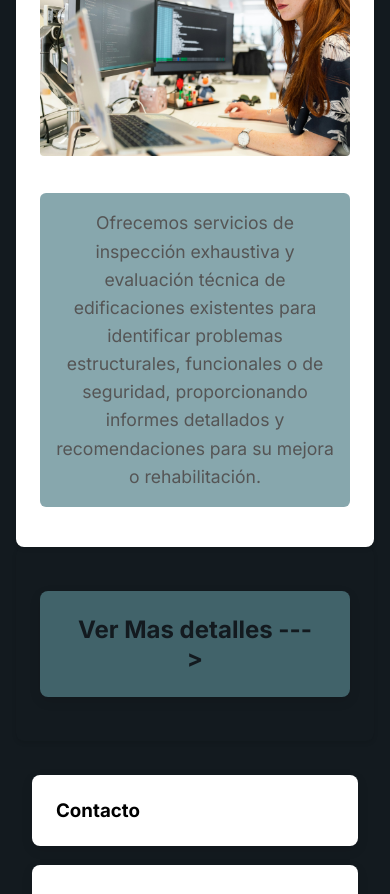
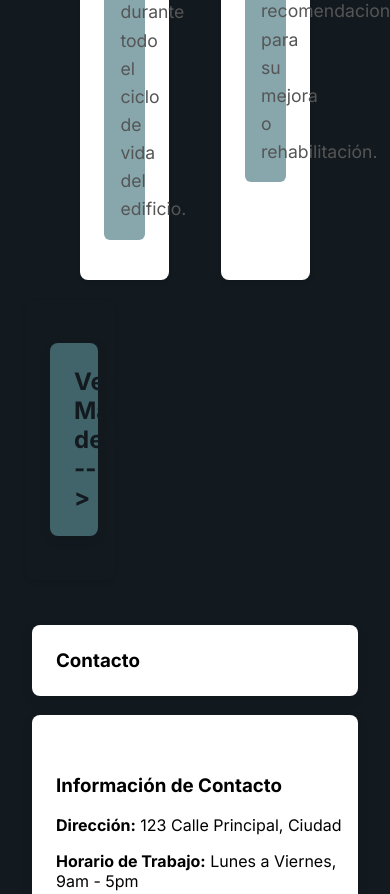
Before and after one commit to Pluribius/HTML_Ecommerce, a plain HTML site: page index.html in a window 390 px wide. Shown: the part 4377-5271 px from the top of the page. Drawn offline with nearby package versions, Linux system fonts and the light colour scheme.

Commit message:
service styling fix

```diff
--- a/servicios.css
+++ b/servicios.css
@@ -9,23 +9,37 @@
 }
 
 .grid {
-    display: grid;
+    display: flex;
+    flex-wrap: wrap;
+    justify-content: center;
     grid-template-columns: 1fr;
     gap: 2rem;
     margin-top: 20px;
 }
 
-@media (min-width: 768px) {
-    .grid {
-        grid-template-columns: repeat(2, 1fr);
+/* Opcional: Para pantallas más pequeñas, puedes ajustar el ancho */
+@media (max-width: 768px) {
+    .service-card {
+      width: calc(50% - 20px); /* Para 2 tarjetas por fila en pantallas medianas */
     }
-}
+  }
 
-@media (min-width: 1024px) {
-    .grid {
-        grid-template-columns: repeat(3, 1fr);
+  @media (max-width: 480px) {
+    .service-card {
+      width: 100%; /* Para una tarjeta por fila en pantallas pequeñas */
     }
-}
+  }/* Opcional: Para pantallas más pequeñas, puedes ajustar el ancho */
+@media (max-width: 768px) {
+    .service-card {
+      width: calc(50% - 20px); /* Para 2 tarjetas por fila en pantallas medianas */
+    }
+  }
+
+  @media (max-width: 480px) {
+    .service-card {
+      width: 100%; /* Para una tarjeta por fila en pantallas pequeñas */
+    }
+  }
 .call-to-action {
     display: flex;
     justify-content: center; /* Centra el botón horizontalmente */
@@ -41,6 +55,9 @@
     margin-bottom: 1rem;
 }
 .service-card {
+    width: calc(30.33% - 20px); /* Establece el ancho para 3 tarjetas por fila, ajustando el margen */
+  margin: 10px; /* Agrega un margen alrededor de cada tarjeta */
+  box-sizing: border-box; /* Incluye el padding y el borde en el ancho total de la tarjeta */
     background-color: #fff;
     border-radius: 8px;
     box-shadow: 0 2px 4px rgba(0, 0, 0, 0.1);
```
